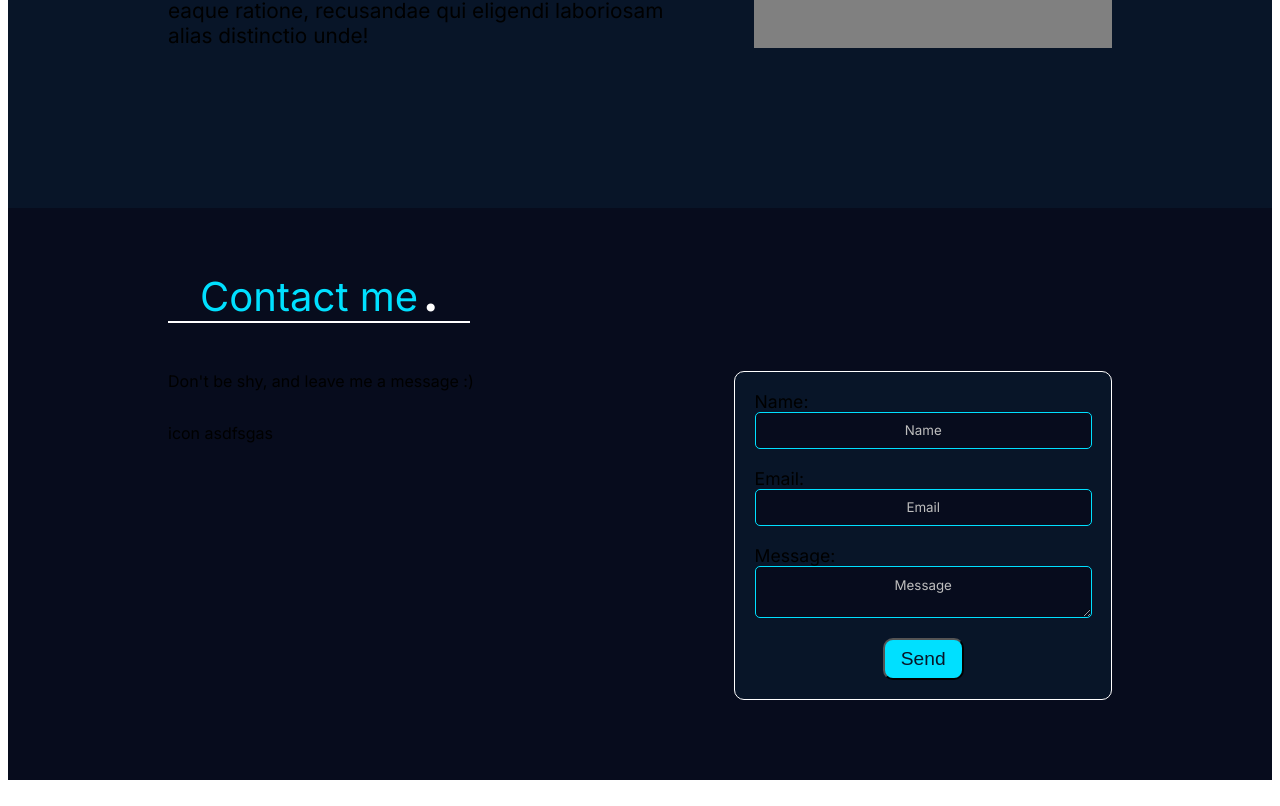
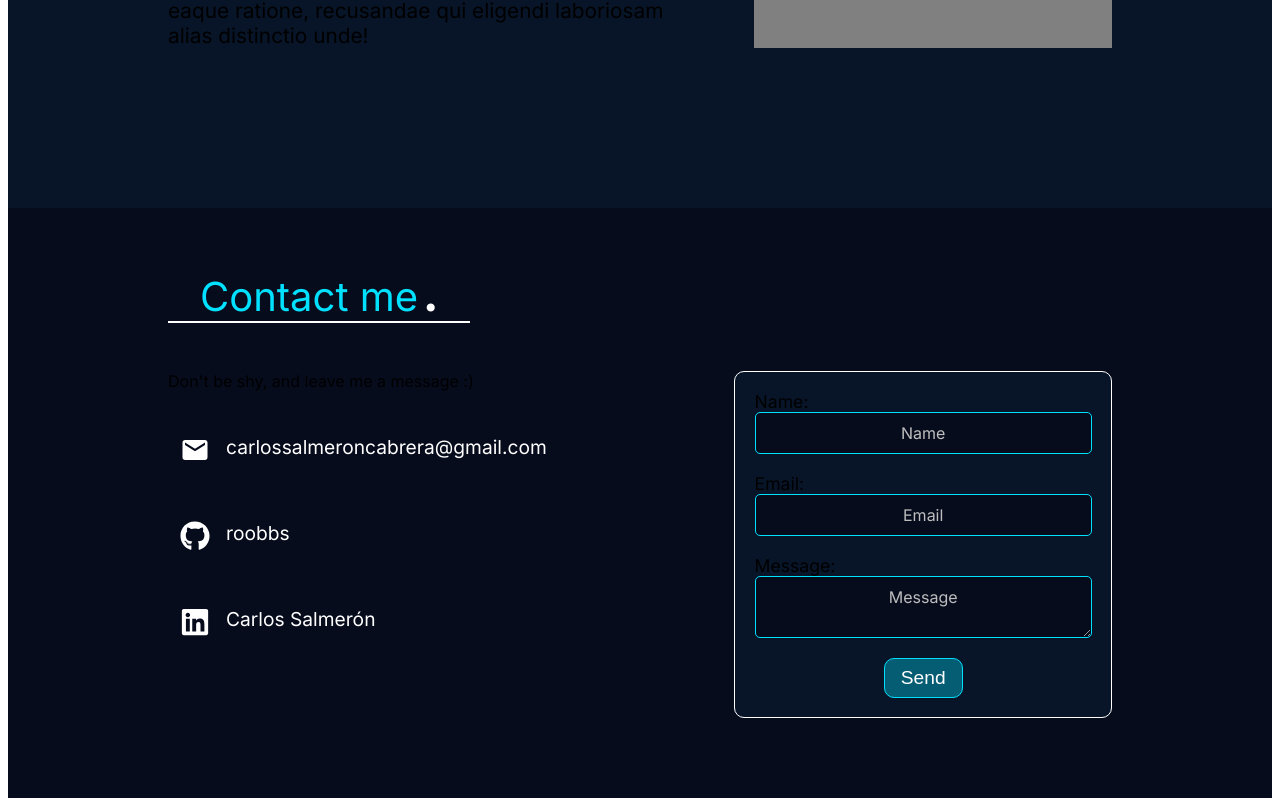
Before and after one commit to roobbs/info, a React (Vite) app: page / in a window 1280 px wide. Shown: the part 2166-2972 px from the top of the page. Built offline with nearby package versions, Linux system fonts and the light colour scheme; the HTML template or start-up script is replaced by a standard one.

Commit message:
Finished contact section

```diff
--- a/package.json
+++ b/package.json
@@ -13,6 +13,7 @@
     "@emailjs/browser": "^4.3.3",
     "react": "^18.2.0",
     "react-dom": "^18.2.0",
+    "react-icons": "^5.2.1",
     "react-scroll": "^1.9.0"
   },
   "devDependencies": {
--- a/src/components/Contact.jsx
+++ b/src/components/Contact.jsx
@@ -2,6 +2,9 @@ import "../styles/Contact.css";
 import React, { useRef } from "react";
 import Title from "./Title";
 import emailjs from "@emailjs/browser";
+import { FaGithub } from "react-icons/fa";
+import { FaLinkedin } from "react-icons/fa6";
+import { MdEmail } from "react-icons/md";
 
 export default function Contact() {
   const form = useRef();
@@ -29,7 +32,29 @@ export default function Contact() {
       <div className="contactContainer">
         <div className="contactInfo">
           <div>Don't be shy, and leave me a message :)</div>
-          <div>icon asdfsgas</div>
+          <div className="info">
+            <MdEmail size={30} className="icon" />
+            <div>carlossalmeroncabrera@gmail.com</div>
+          </div>
+          <a
+            className="info"
+            href="https://github.com/roobbs"
+            target="_blank"
+            rel="noopener noreferrer"
+          >
+            <FaGithub size={30} className="icon" />
+            <div>roobbs</div>
+          </a>
+          <div className="info">
+            <FaLinkedin
+              size={30}
+              className="icon"
+              href="https://github.com/roobbs"
+              target="_blank"
+              rel="noopener noreferrer"
+            />
+            <div>Carlos Salmerón</div>
+          </div>
         </div>
         <form className="form" ref={form} onSubmit={sendEmail}>
           <div>
--- a/src/styles/Contact.css
+++ b/src/styles/Contact.css
@@ -15,6 +15,24 @@
   display: flex;
   flex-direction: column;
   gap: 2rem;
+}
+.info {
+  display: flex;
+  gap: 1rem;
+  font-size: 1.2rem;
+  width: fit-content;
+  border-radius: 10px;
+  padding: 10px;
+  border: 2px solid transparent;
+  transition: border-color 0.3s;
+  color: white;
+}
+.info:hover {
+  border-color: #00e1ff5a;
+  cursor: pointer;
+}
+.info:hover .icon {
+  color: #00e0ff;
 }
 .form {
   background-color: #081528;
@@ -41,18 +59,27 @@ textarea {
   padding: 10px 20px;
   color: white;
   resize: vertical;
+  font-family: Inter;
+  font-size: 1rem;
 }
 input::placeholder,
 textarea::placeholder {
   color: rgb(190, 190, 190);
   text-align: center;
   font-family: Inter;
+  font-size: 1rem;
 }
 button {
   align-self: center;
   padding: 0.5rem 1rem;
   border-radius: 10px;
+  background-color: #00e1ff5a;
+  color: white;
+  font-size: 1.2rem;
+  border: 1px solid #00e0ff;
+  transition: color 0.3s, background-color 0.3s;
+}
+button:hover {
+  color: #081528;
   background-color: #00e0ff;
-  color: #081528;
-  font-size: 1.2rem;
 }
```
Also changed, not shown: 1 other file (tests, documents, lock files or other folders).
